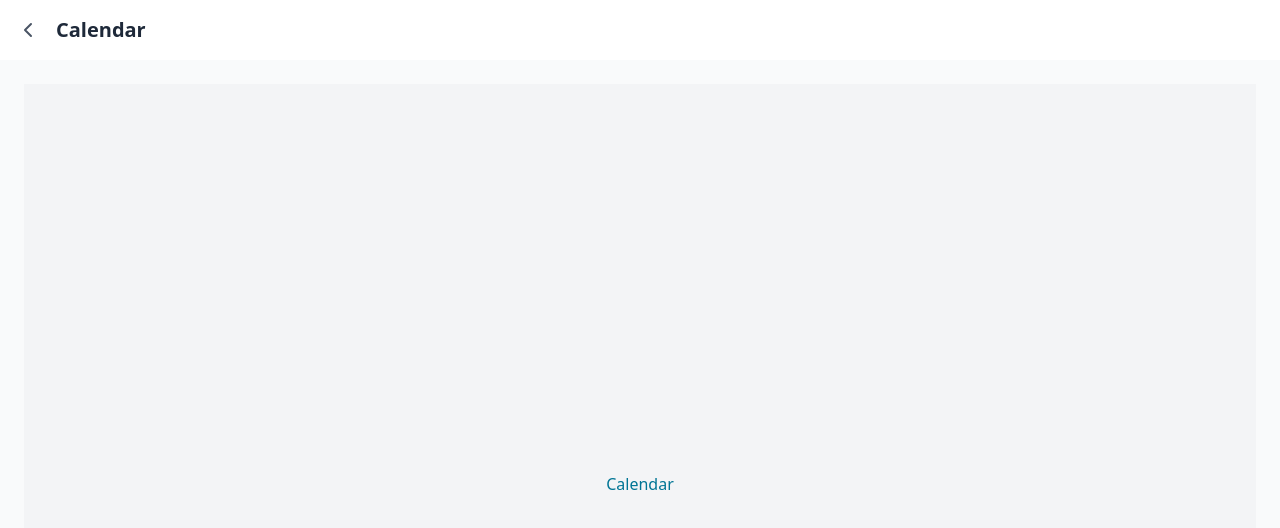
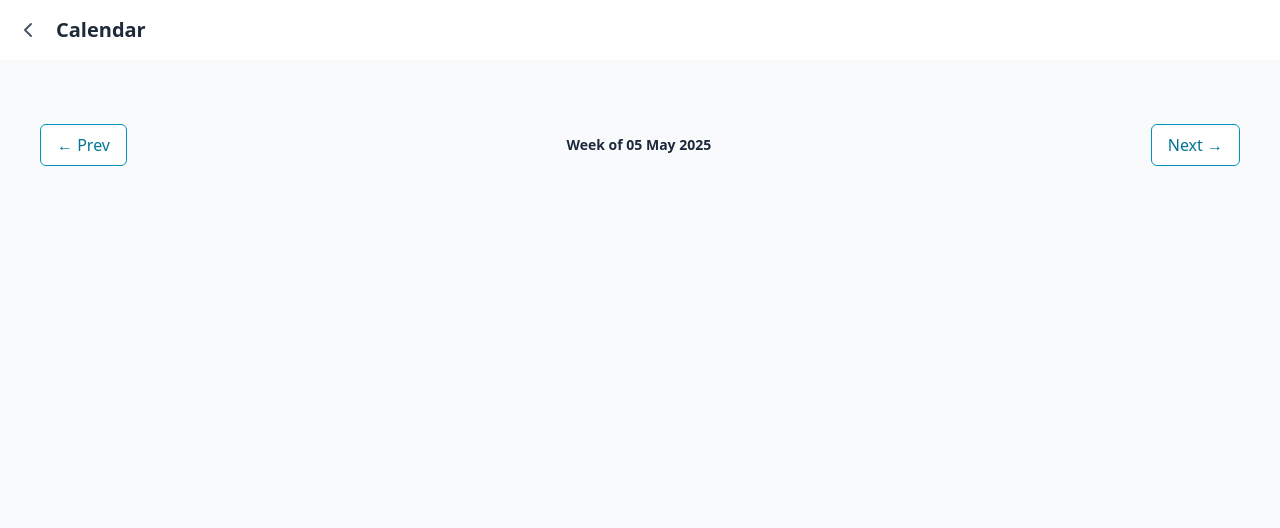
Before and after one commit to vallo87/booking-app, a Vue app: page /calendar in a window 1280 px wide. Shown: the top 528 px of the page. Built offline with nearby package versions, Linux system fonts and the light colour scheme; the HTML template or start-up script is replaced by a standard one.

Commit message:
feat: add date-fns library + basic layout CalendarView

```diff
--- a/package.json
+++ b/package.json
@@ -14,6 +14,7 @@
     "format": "prettier --write src/"
   },
   "dependencies": {
+    "date-fns": "^4.1.0",
     "lucide-vue-next": "^0.507.0",
     "pinia": "^3.0.1",
     "vue": "^3.5.13",
--- a/src/views/CalendarView.vue
+++ b/src/views/CalendarView.vue
@@ -1,9 +1,49 @@
-<script setup lang="ts"></script>
-
 <template>
-  <div class="w-full h-screen flex items-center justify-center bg-gray-100 p-0">
-    <h1 class="text-cyan-700">Calendar</h1>
+  <div class="p-4 max-w-7xl mx-auto text-slate-800">
+    <!-- Pagination -->
+    <div class="flex flex-row justify-between items-center mt-6 mb-6 gap-3">
+      <button
+        @click="prevWeek"
+        class="w-full md:w-auto px-4 py-2 border border-cyan-600 text-cyan-700 bg-white rounded-md hover:bg-cyan-50 transition cursor-pointer"
+      >
+        ← Prev
+      </button>
+      <h2 class="text-sm font-semibold text-center w-full md:flex-1">
+        Week of {{ formatDate(calStartOfWeek) }}
+      </h2>
+      <button
+        @click="nextWeek"
+        class="w-full md:w-auto px-4 py-2 border border-cyan-600 text-cyan-700 bg-white rounded-md hover:bg-cyan-50 transition cursor-pointer"
+      >
+        Next →
+      </button>
+    </div>
   </div>
 </template>
 
+<script setup lang="ts">
+import { addDays, format, startOfWeek } from 'date-fns'
+import { computed, ref } from 'vue'
+
+const currentWeekOffset = ref(0)
+
+const baseDate = new Date(Date.now())
+
+const calStartOfWeek = computed(() =>
+  startOfWeek(addDays(baseDate, currentWeekOffset.value * 7), {
+    weekStartsOn: 1,
+  }),
+)
+
+function prevWeek() {
+  currentWeekOffset.value--
+}
+function nextWeek() {
+  currentWeekOffset.value++
+}
+function formatDate(date: Date) {
+  return format(date, 'dd MMM yyyy')
+}
+</script>
+
 <style scoped></style>
```
Also changed, not shown: 1 other file (tests, documents, lock files or other folders).
